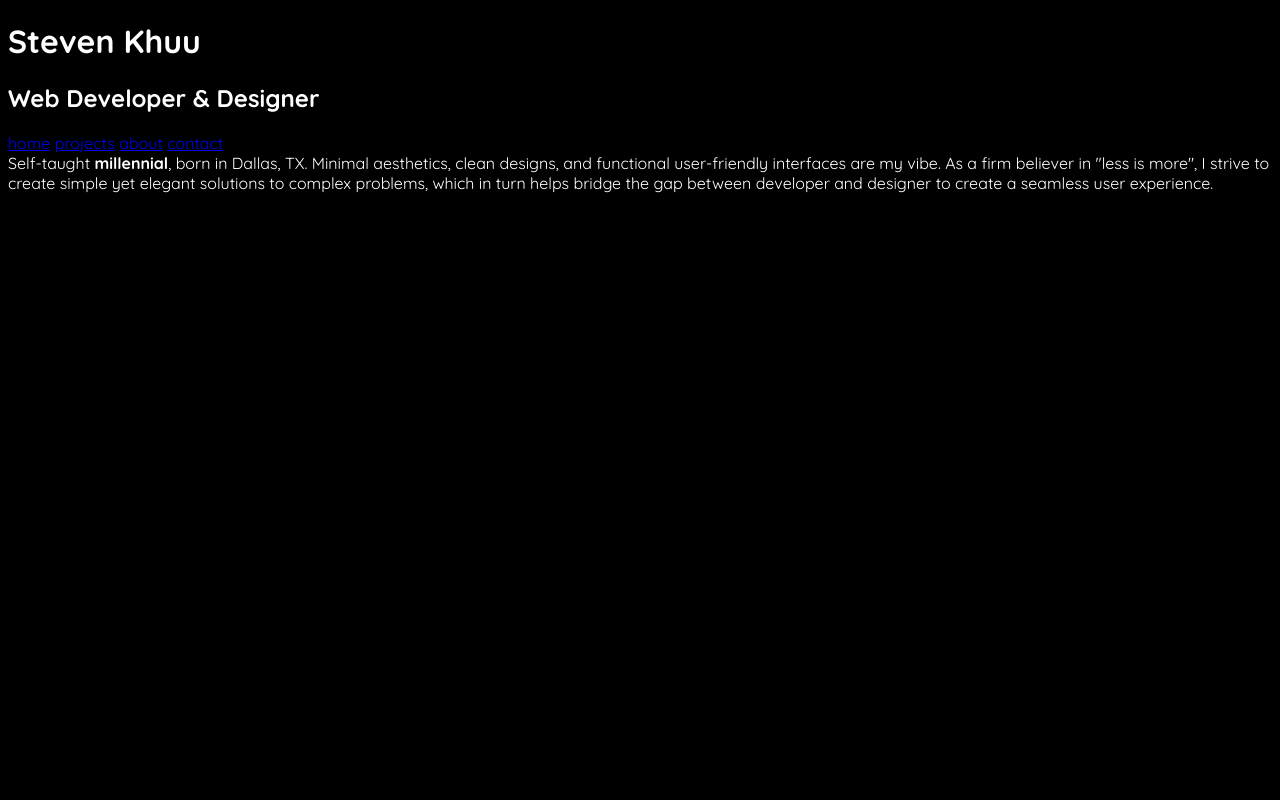
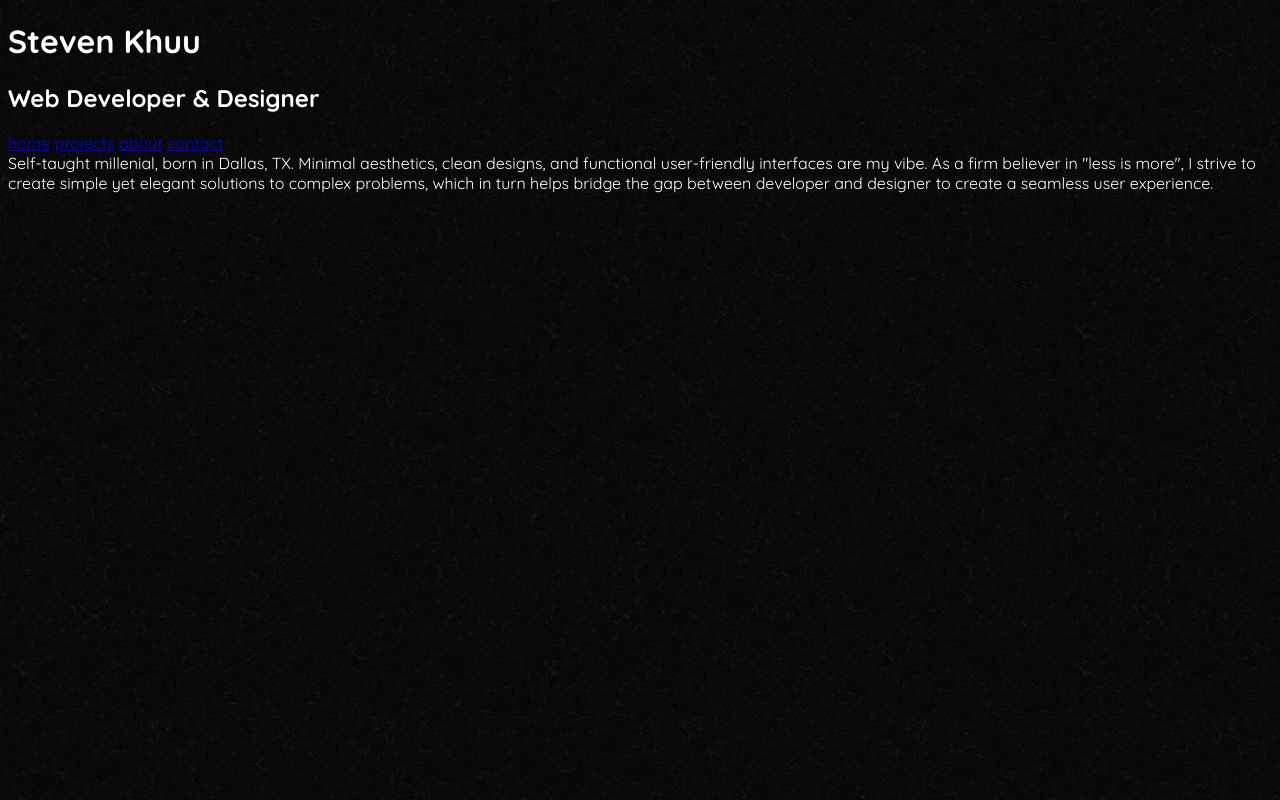
Before and after one commit to StevenKhuu91/portfolio, a plain HTML site: page Website/index.html in a window 1280 px wide. Drawn offline with Linux system fonts and the light colour scheme.

Commit message:
font corrections and added font-display: swap; for more user friendliness

```diff
--- a/Website/index.html
+++ b/Website/index.html
@@ -32,7 +32,7 @@
     <div class="shiftBox" id="home">
         <div class="introStripes"></div>
         <div class="introBox">
-            Self-taught <b>millennial</b>, born in Dallas, TX. Minimal aesthetics, clean designs, and functional user-friendly interfaces are my vibe. As a firm believer in "less is more", I strive to create simple yet elegant solutions to complex problems,
+            Self-taught millenial, born in Dallas, TX. Minimal aesthetics, clean designs, and functional user-friendly interfaces are my vibe. As a firm believer in "less is more", I strive to create simple yet elegant solutions to complex problems,
             which in turn helps bridge the gap between developer and designer to create a seamless user experience.
         </div>
     </div>
--- a/Website/style.css
+++ b/Website/style.css
@@ -1,11 +1,14 @@
+@font-face {
+    font-family: 'Quicksand';
+    src: url('../fonts/quicksand.ttf'); /* double .. means you go UP a folder from the current directory. required for this to navigate to fonts folder. */
+    font-display: swap;
+    font-style: normal;
+}
+
 body {
     background-color: black;
     color: white;
-    font-family: 'Quicksand', serif;
-    background-image: url();
+    font-family: 'Quicksand', 'Monospace';
+    background-image: url('../images/black-felt.png');
+    background-repeat: repeat;
 }
-
-@font-face {
-    font-family: 'Quicksand';
-    src: url('../fonts/quicksand.ttf'); /* double .. means you go UP a folder from the current directory. required for this to navigate to fonts folder. */
-}
```
Also changed, not shown: Website/script.js (line endings or trailing spaces).
